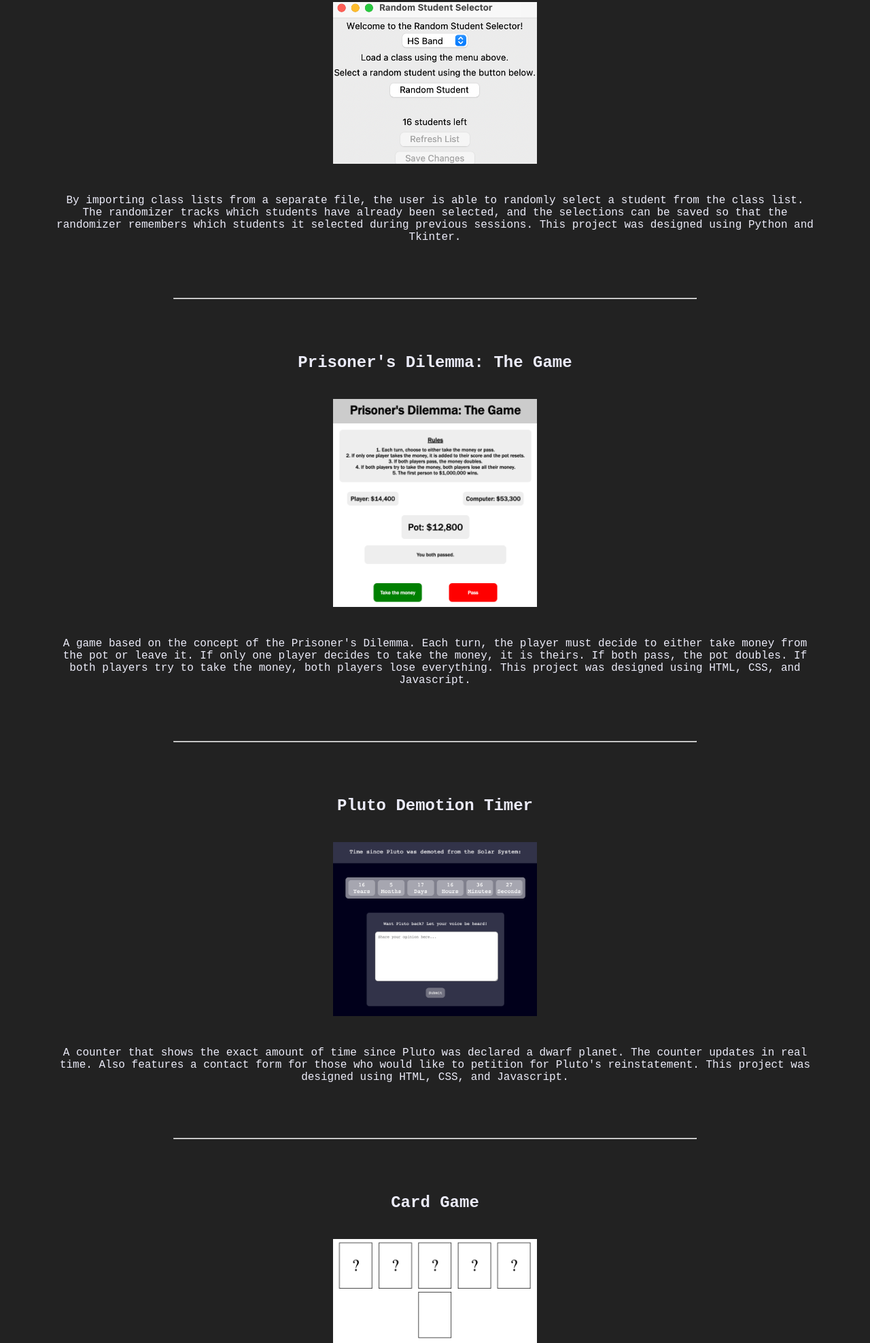
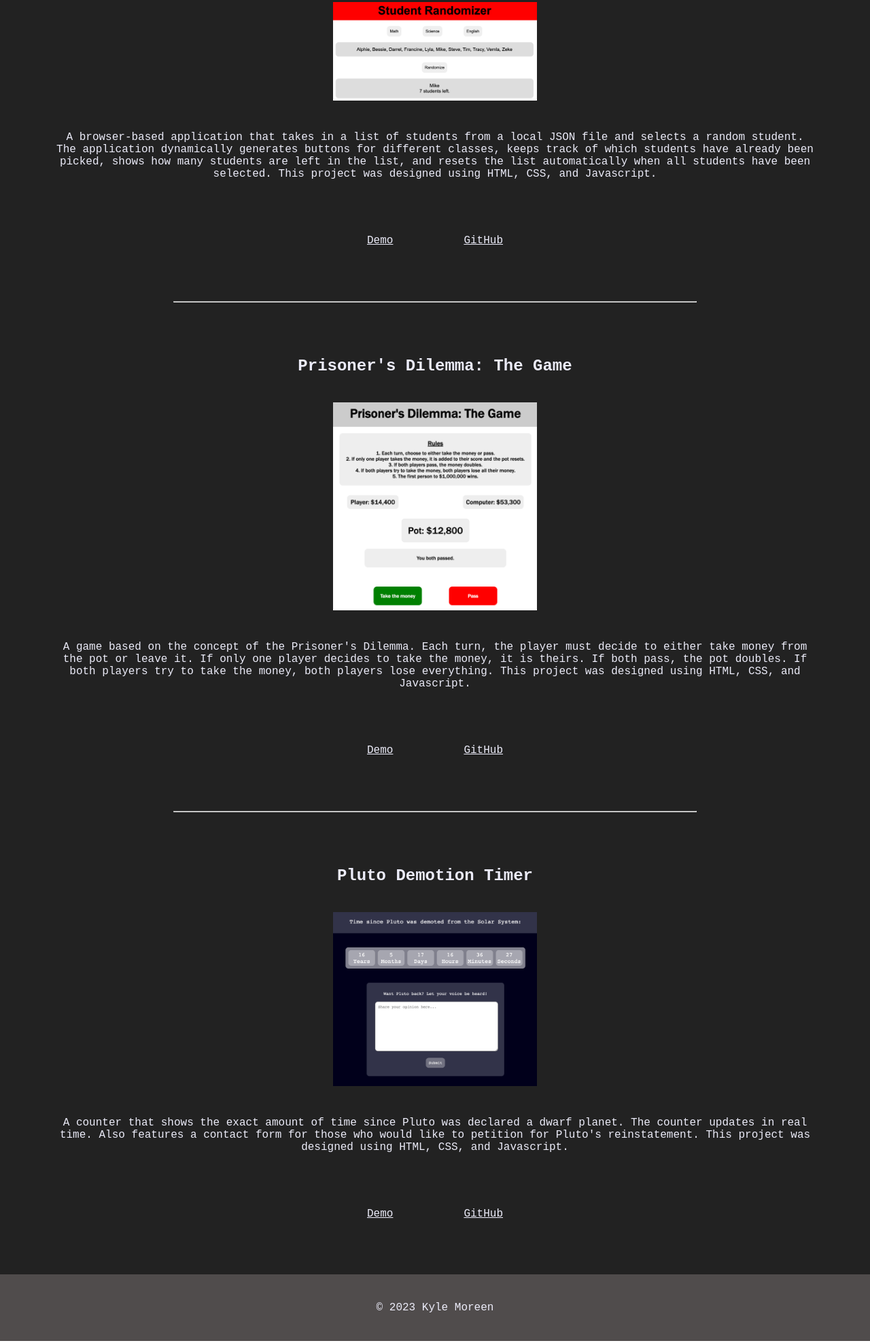
Before and after one commit to KyleMoreen/DevPortfolio, a plain HTML site: page index.html in a window 1280 px wide. Shown: the part 431-2407 px from the top of the page at 68% size. Drawn offline with Linux system fonts and the light colour scheme.

Commit message:
removed projects, updated student randomizer, added demo and github links

```diff
--- a/index.html
+++ b/index.html
@@ -14,16 +14,25 @@
             <div class="my-projects" id="my-projects">My Projects</div>
             <hr>
             <div class="project">
-                <div class="project-head" id="project-head">Random Student Generator</div>
-                <img src="images/randomstudentselector.png">
+                <div class="project-head" id="project-head">Student Randomizer</div>
+                <img src="images/studentrandomizer.png">
                 <div class="project-info" id="project-info">
-                    By importing class lists from a separate file, the user
-                    is able to randomly select a student from the class list.
-                    The randomizer tracks which students have already been
-                    selected, and the selections can be saved so that the
-                    randomizer remembers which students it selected during
-                    previous sessions. This project was designed using Python
-                    and Tkinter.</div>
+                    A browser-based application that takes in a list of students
+                    from a local JSON file and selects a random student. The
+                    application dynamically generates buttons for different classes,
+                    keeps track of which students have already been picked, shows
+                    how many students are left in the list, and resets the list
+                    automatically when all students have been selected. This project
+                    was designed using HTML, CSS, and Javascript.
+                </div>
+                <div class="link-menu" id="link-menu">
+                    <div class="demo" id="demo">
+                        <a href="https://kylemoreen.github.io/StudentRandomizer/" TARGET = "_blank">Demo</a>
+                    </div>
+                    <div class="github" id="github">
+                        <a href="https://github.com/KyleMoreen/StudentRandomizer/" TARGET = "_blank">GitHub</a>
+                    </div>
+                </div>
             </div>
             <hr>
             <div class="project">
@@ -35,7 +44,16 @@
                     from the pot or leave it. If only one player decides to
                     take the money, it is theirs. If both pass, the pot doubles.
                     If both players try to take the money, both players lose
-                    everything. This project was designed using HTML, CSS, and Javascript.</div>
+                    everything. This project was designed using HTML, CSS, and Javascript.
+                </div>
+                <div class="link-menu" id="link-menu">
+                    <div class="demo" id="demo">
+                        <a href="https://kylemoreen.github.io/PrisonersDilemma/" TARGET = "_blank">Demo</a>
+                    </div>
+                    <div class="github" id="github">
+                        <a href="https://github.com/KyleMoreen/PrisonersDilemma/" TARGET = "_blank">GitHub</a>
+                    </div>
+                </div>
             </div>
             <hr>
             <div class="project">
@@ -45,31 +63,19 @@
                     A counter that shows the exact amount of time since Pluto was
                     declared a dwarf planet. The counter updates in real time. Also
                     features a contact form for those who would like to petition for
-                    Pluto's reinstatement. This project was designed using HTML, CSS, and Javascript.</div>
-            </div>
-            <hr>
-            <div class="project">
-                <div class="project-head" id="project-head">Card Game</div>
-                <img src="images/cardgame.png" >
-                <div class="project-info" id="project-info">
-                    A simple card game. Both the user and the computer
-                    have cards numbered 1-10 in their hands. The player
-                    with the highest card adds both cards to their hands.
-                    If there is a tie, both cards are removed from the game.
-                    This project was designed using HTML, CSS, and Javascript.</div>
-            </div>
-            <hr>
-            <div class="project">
-                <div class="project-head" id="project-head">Timer</div>
-                <img src="images/timer.png">
-                <div class="project-info" id="project-info">
-                    A simple timer that begins counting up from zero once the
-                    page loads. The multi-colored background generates randomly
-                    upon each load and changes gradually over time. This project
-                    was designed using HTML, CSS, and Javascript.</div>
+                    Pluto's reinstatement. This project was designed using HTML, CSS, and Javascript.
+                </div>
+                <div class="link-menu" id="link-menu">
+                    <div class="demo" id="demo">
+                        <a href="https://kylemoreen.github.io/PlutoDemotionTimer/" TARGET = "_blank">Demo</a>
+                    </div>
+                    <div class="github" id="github">
+                        <a href="https://github.com/KyleMoreen/PlutoDemotinTimer/" TARGET = "_blank">GitHub</a>
+                    </div>
+                </div>
             </div>
         </div>
-        <footer> Kyle Moreen © 2023 </footer>
+        <footer>© 2023 Kyle Moreen</footer>
         <script src="script.js"></script>
     </body>
 </html>
--- a/styles.css
+++ b/styles.css
@@ -59,3 +59,14 @@ img {
     width: 300px;
     object-fit: contain;
 }
+
+.link-menu {
+    display: flex;
+    width: 200px;
+    justify-content: space-between;
+    margin: auto;
+}
+
+a:hover {
+    font-weight: bold;
+}
```
Also changed, not shown: images/randomstudentselector.png (deleted), images/studentrandomizer.png (added), 1 other file.
